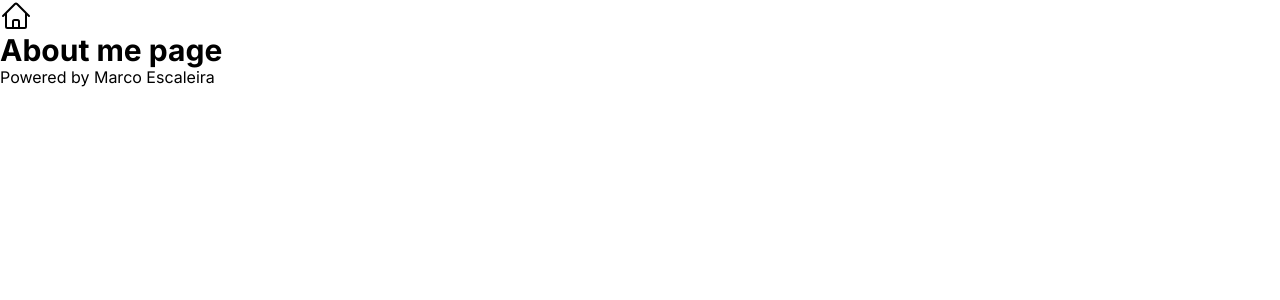
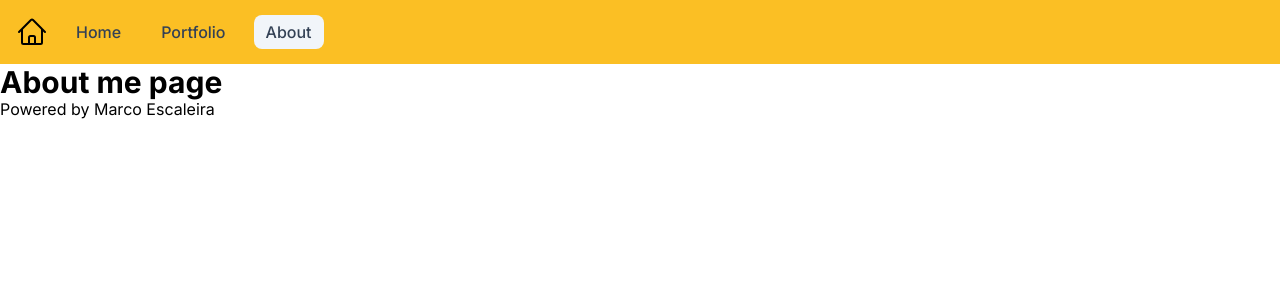
Before and after one commit to MarcoEscaleira/portfolio, a Next.js app: page /about in a window 1280 px wide. Shown: the top 300 px of the page. Built offline with nearby package versions, Linux system fonts and the light colour scheme.

Commit message:
menu startup

```diff
--- a/components/Header.tsx
+++ b/components/Header.tsx
@@ -1,15 +1,39 @@
 import { FC } from "react";
 import { HomeIcon } from "@heroicons/react/24/outline";
 import { NextFont } from "@next/font/dist/types";
+import { useRouter } from "next/router";
+import Link from "next/link";
 
 interface IHeaderProps {
   font: NextFont;
 }
 
 const Header: FC<IHeaderProps> = ({ font }) => {
+  const router = useRouter();
+
   return (
     <header className={font.className}>
-      <HomeIcon className="w-8 accent-blue-500" />
+      <div className="w-full h-16 flex items-center px-4 bg-amber-400">
+        <HomeIcon className="w-8 accent-blue-500" />
+        <nav className="flex gap-4 ml-4">
+          {[
+            ["Home", "/"],
+            ["Portfolio", "/portfolio"],
+            ["About", "/about"],
+          ].map(([title, path]) => {
+            const isActiveClass = router.pathname === path ? "bg-slate-100" : "";
+            return (
+              <Link
+                key={path}
+                href={path}
+                className={`rounded-lg px-3 py-2 text-slate-700 font-medium hover:bg-slate-100 hover:text-slate-900 ${isActiveClass}`}
+              >
+                {title}
+              </Link>
+            );
+          })}
+        </nav>
+      </div>
     </header>
   );
 };
```
